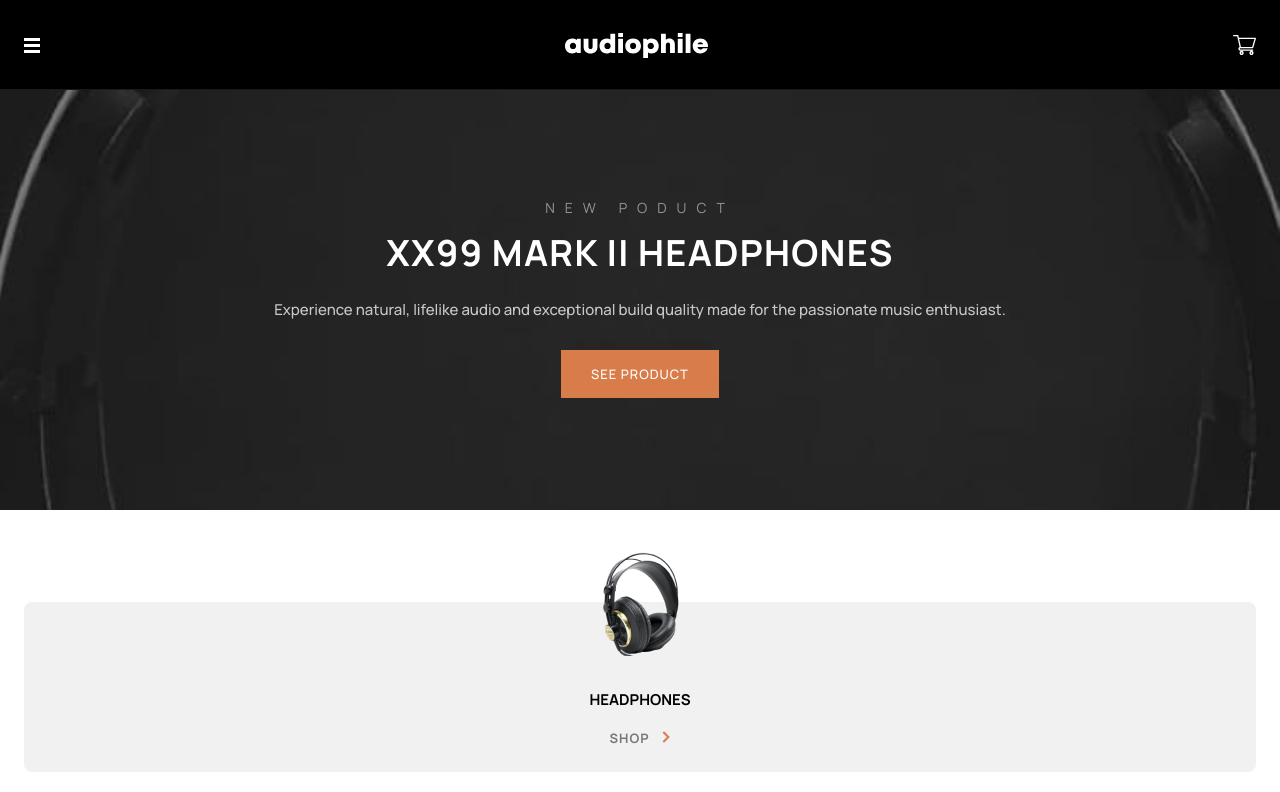
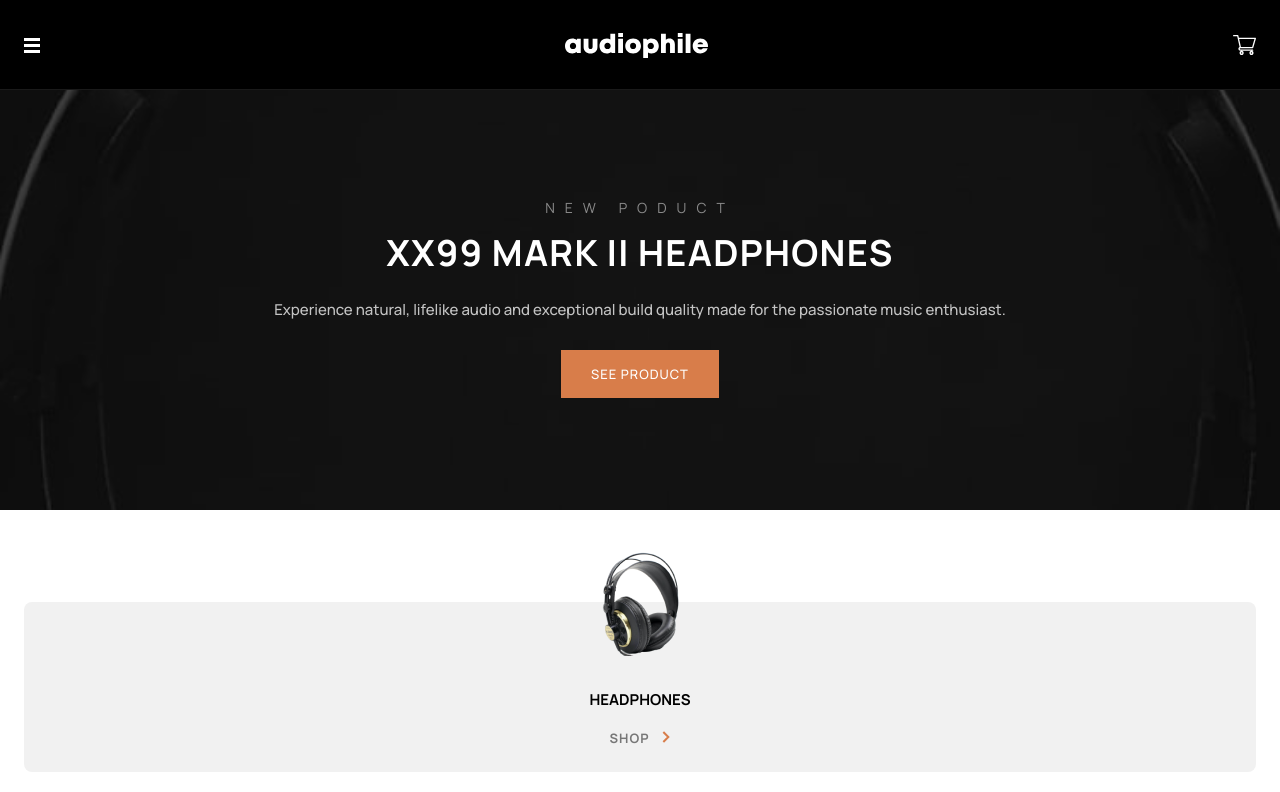
Before and after one commit to florianstancioiu/audiophile-ecommerce-website, a React (Vite) app: page / in a window 1280 px wide. Shown: the top 792 px of the page. Built offline with nearby package versions, Linux system fonts and the light colour scheme.

Commit message:
Fixed the Hero bg style

```diff
--- a/src/components/Hero.jsx
+++ b/src/components/Hero.jsx
@@ -4,6 +4,7 @@ import Button from './UI/Button';
 const Hero = () => {
   return (
     <div className={classes.wrapper}>
+      <div className={classes['inner-wrapper']}>
         <p className={classes['new-product']}>New Poduct</p>
         <h2 className={classes.title}>XX99 Mark II HeadphoneS</h2>
         <p className={classes.description}>
@@ -12,6 +13,7 @@ const Hero = () => {
         </p>
         <Button title='See Product' />
       </div>
+    </div>
   );
 };
 
--- a/src/components/Hero.module.css
+++ b/src/components/Hero.module.css
@@ -1,11 +1,31 @@
 .wrapper {
+  background-color: var(--clr-seven);
+  text-align: center;
+  color: white;
+  margin-bottom: 9.2rem;
+  position: relative;
+}
+
+.inner-wrapper {
+  padding: 10.8rem 2.4rem 11.2rem;
+  z-index: 3;
+  position: relative;
+}
+
+.wrapper::before {
+  z-index: 3;
+  content: '';
+  display: block;
+  position: absolute;
+  top: 0;
+  left: 0;
+  width: 100%;
+  height: 100%;
   background-image: url('/images/home/mobile/image-header.jpg');
   background-size: cover;
   background-position: center;
-  padding: 10.8rem 2.4rem 11.2rem;
-  text-align: center;
-  color: white;
-  margin-bottom: 9.2rem;
+  mix-blend-mode: normal;
+  opacity: 0.5;
 }
 
 .new-product {
--- a/src/index.css
+++ b/src/index.css
@@ -6,6 +6,7 @@
   --clr-five: #fbaf85;
   --clr-six: #ffffff;
   --clr-seven: #000000;
+  --clr-eight: #191919;
 }
 
 html {
```
Lines whose indentation alone changed are shown as unchanged.
